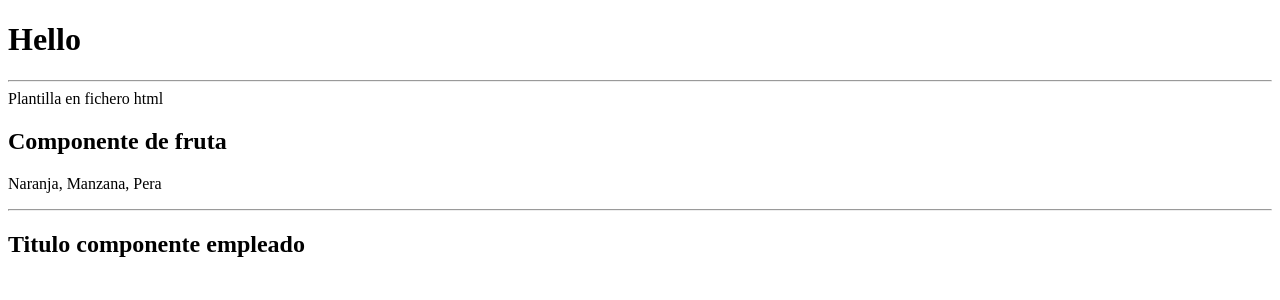
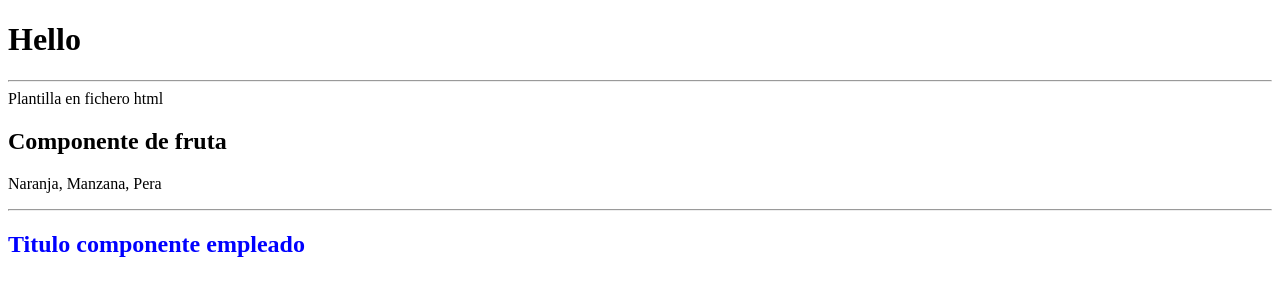
Before and after one commit to dwaxgio/angular-18-core, an Angular app: page / in a window 1280 px wide. Shown: the top 300 px of the page. Built offline with nearby package versions, Linux system fonts and the light colour scheme.

Commit message:
Empleados component updated

```diff
--- a/src/app/components/empleados/empleados.component.html
+++ b/src/app/components/empleados/empleados.component.html
@@ -1 +1 @@
-<h2>{{title}}</h2>
+<h2 style="color:blue">{{title}}</h2>
```
